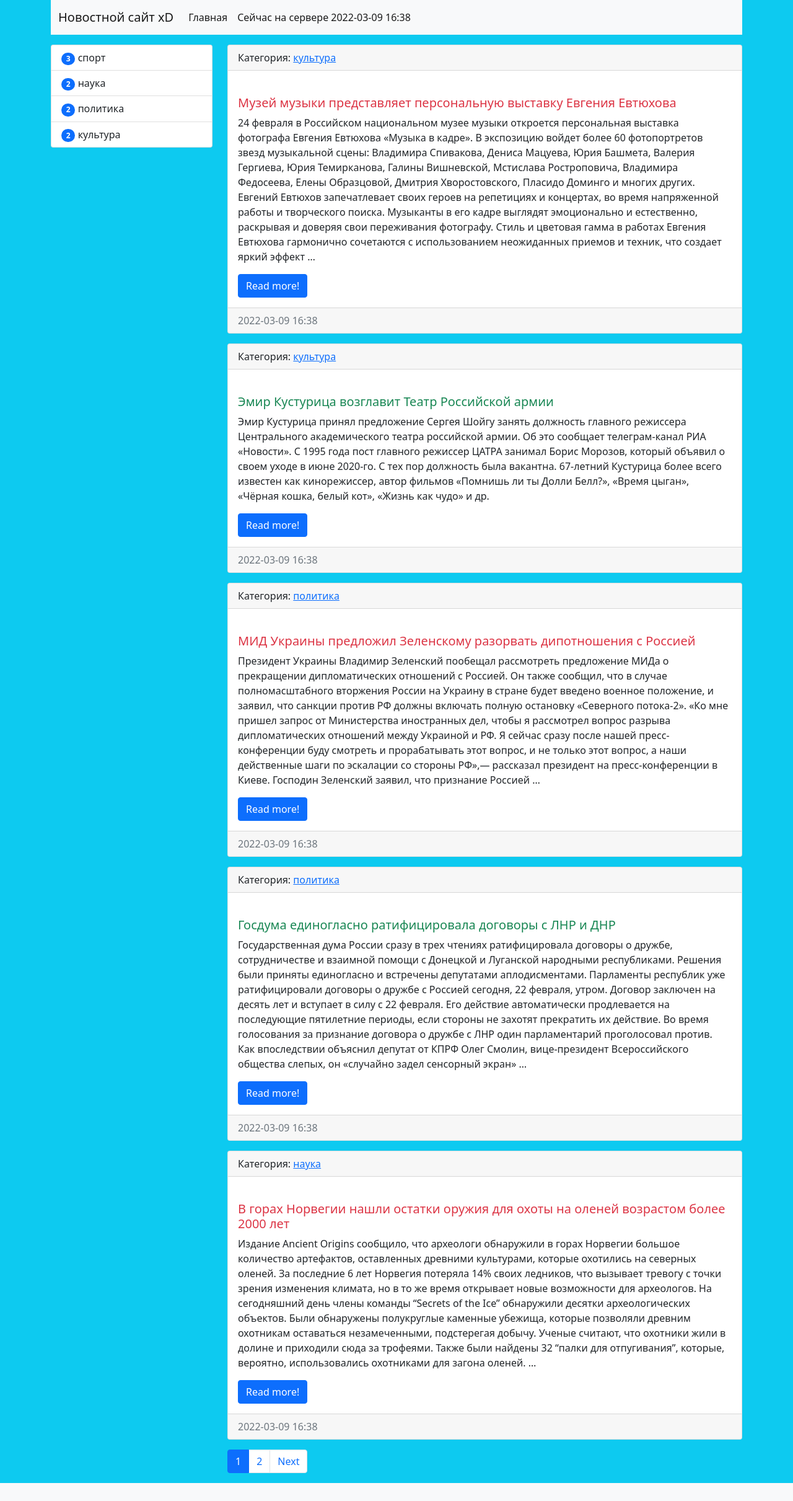
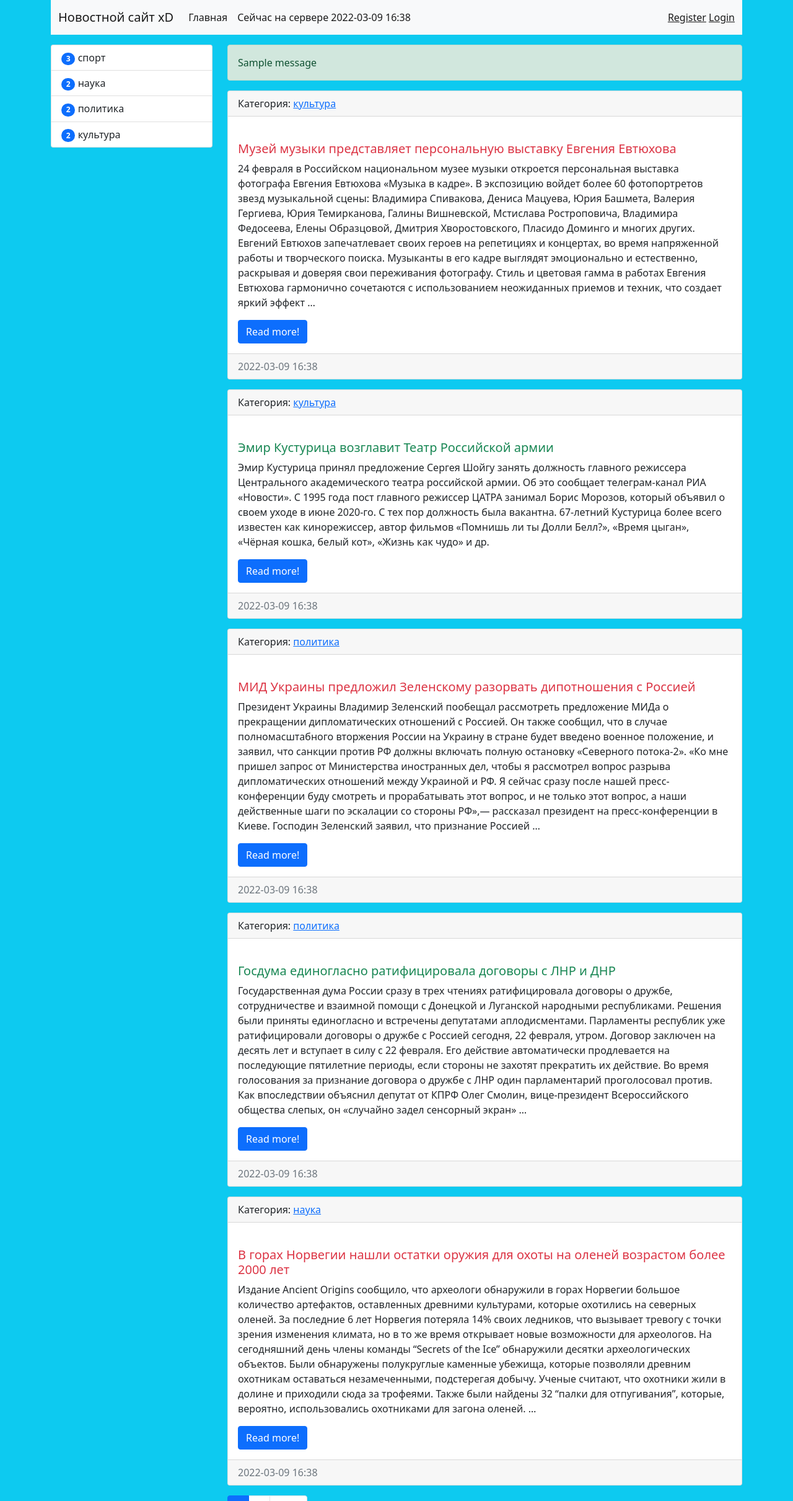
Before and after one commit to GoodGuy4221/mysite, a Django app: page / in a window 1280 px wide. Shown: the top 2421 px of the page at 62% size. Before the commit the page ends 2392 px from the top, so only its background shows below. Run offline with Django 4.2, Linux system fonts and the light colour scheme; data comes from the database, SQL or seed files in the repository; tables that the repository leaves empty hold one stand-in row (values such as "Sample post"); one stand-in notice (Sample message) is shown; some libraries are stand-ins or nearby versions.

Commit message:
add registration

```diff
--- a/news/urls.py
+++ b/news/urls.py
@@ -12,4 +12,7 @@ urlpatterns = [
     path('category/<int:category_id>/', news.NewsByCategory.as_view(), name='category'),
     path('news/<int:pk>/', news.ViewNews.as_view(), name='view_news'),
     path('news/add-news/', news.CreateNews.as_view(), name='add_news'),
+
+    path('register/', news.register, name='register'),
+    path('login/', news.login, name='login'),
 ]
--- a/news/views.py
+++ b/news/views.py
@@ -4,6 +4,8 @@ from django.views.generic import ListView, DetailView, CreateView
 from django.urls import reverse_lazy
 from django.contrib.auth.mixins import LoginRequiredMixin
 from django.core.paginator import Paginator
+from django.contrib.auth.forms import UserCreationForm
+from django.contrib import messages
 
 from .models import News, Category
 from .forms import NewsForm
@@ -102,6 +104,7 @@ class CreateNews(LoginRequiredMixin, CreateView):
     template_name = 'news/add_news.html'
     # success_url = reverse_lazy('news:home')
 
+
 # def add_news(request):
 #     if request.method == 'POST':
 #         form = NewsForm(request.POST, request.FILES)
@@ -118,3 +121,25 @@ class CreateNews(LoginRequiredMixin, CreateView):
 #     }
 #
 #     return render(request=request, template_name='news/add_news.html', context=context)
+
+
+def register(request):
+    if request.method == 'POST':
+        form = UserCreationForm(request.POST, request.FILES)
+        if form.is_valid():
+            form.save()
+            messages.success(request=request, message='Вы успешно зарегистрировались')
+            return redirect('news:login')
+        else:
+            messages.error(request=request, message='Ошибка регистрации')
+            return redirect(request.META.get('HTTP_REFERER'))
+    else:
+        form = UserCreationForm()
+        context = {
+            'form': form,
+        }
+        return render(request, 'news/register.html', context=context)
+
+
+def login(request):
+    return render(request, 'news/login.html')
--- a/static/css/style.css
+++ b/static/css/style.css
@@ -6,3 +6,7 @@ body {
     color: red;
     list-style-type: none;
 }
+
+img {
+    max-width: 100%;
+}
--- a/templates/base.html
+++ b/templates/base.html
@@ -26,6 +26,23 @@
         </div>
 
         <div class="col-md-9">
+
+            {% if messages %}
+                {% for message in messages %}
+
+                    {% if message.tags == 'error' %}
+                        <div class="alert alert-danger" role="alert">
+                            {{ message }}
+                        </div>
+                    {% else %}
+                        <div class="alert alert-{{ message.tags }}" role="alert">
+                            {{ message }}
+                        </div>
+                    {% endif %}
+
+                {% endfor %}
+            {% endif %}
+
             {% block content %}CONTENT{% endblock %}
 
             {% if page_obj.has_other_pages %}
--- a/templates/inc/_nav.html
+++ b/templates/inc/_nav.html
@@ -25,6 +25,11 @@
                         </span>
                 </li>
             </ul>
+
+            <span class="navbar-text">
+                <a href="{% url 'news:register' %}">Register</a>
+                <a href="{% url 'news:login' %}">Login</a>
+            </span>
         </div>
     </div>
 </nav>
```
Also changed, not shown: news/templates/news/login.html (added, +15 -0 lines), news/templates/news/register.html (added, +20 -0 lines).
